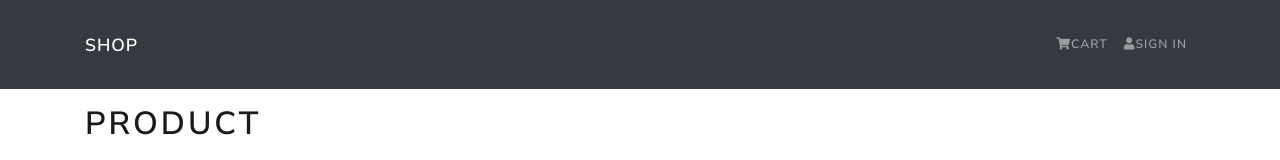
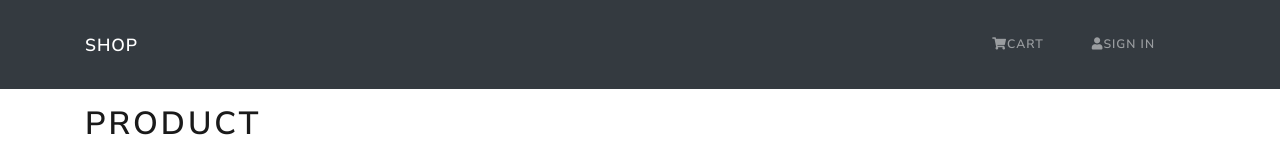
Before and after one commit to Muh-Hasan/shop, a React (Create React App) app in the folder frontend/: page /product/1 in a window 1280 px wide. Shown: the top 160 px of the page. Built offline with nearby package versions, Linux system fonts and the light colour scheme.

Commit message:
routing done

```diff
--- a/frontend/src/components/Header.js
+++ b/frontend/src/components/Header.js
@@ -1,21 +1,28 @@
 import React from "react";
-import { Navbar, Container, Nav } from "react-bootstrap";
+import { Navbar, Container, Nav, NavItem } from "react-bootstrap";
+import { Link } from "react-router-dom";
 
 const Header = () => {
   return (
     <header>
       <Navbar bg="dark" variant="dark" expand="lg" collapseOnSelect>
         <Container>
-          <Navbar.Brand href="/">Shop</Navbar.Brand>
+          <Link to="/">
+            <Navbar.Brand>Shop</Navbar.Brand>
+          </Link>
           <Navbar.Toggle aria-controls="basic-navbar-nav" />
           <Navbar.Collapse id="basic-navbar-nav">
             <Nav className="ml-auto">
-              <Nav.Link href="/cart">
-                <i className="fas fa-shopping-cart"></i>Cart
-              </Nav.Link>
-              <Nav.Link href="/login">
-                <i className="fas fa-user"></i>Sign In
-              </Nav.Link>
+              <Link to="/cart" className="nav-link">
+                <NavItem>
+                  <i className="fas fa-shopping-cart"></i>Cart
+                </NavItem>
+              </Link>
+              <Link to="/login" className="nav-link">
+                <NavItem>
+                  <i className="fas fa-user"></i>Sign In
+                </NavItem>
+              </Link>
             </Nav>
           </Navbar.Collapse>
         </Container>
--- a/frontend/src/screens/ProductScreen.js
+++ b/frontend/src/screens/ProductScreen.js
@@ -1,6 +1,8 @@
 import React from "react";
-import { useParams } from "react-router-dom";
-
+import { useParams , Link } from "react-router-dom";
+import { Row , Col, Image , ListGroup, Card, Button } from "react-bootstrap"
+import Rating from "../components/Rating"
+import products from "../products"
 const ProductScreen = () => {
   const { id } = useParams();
   console.log(id);
```
Also changed, not shown: 1 other file (tests, documents, lock files or other folders).
